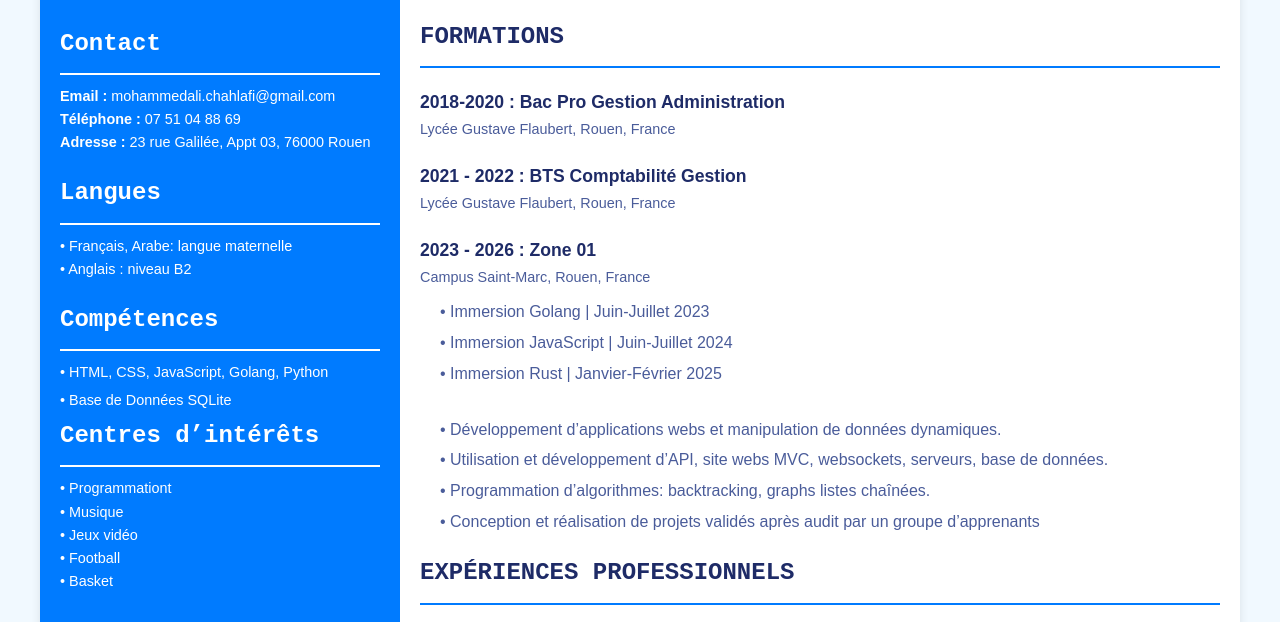
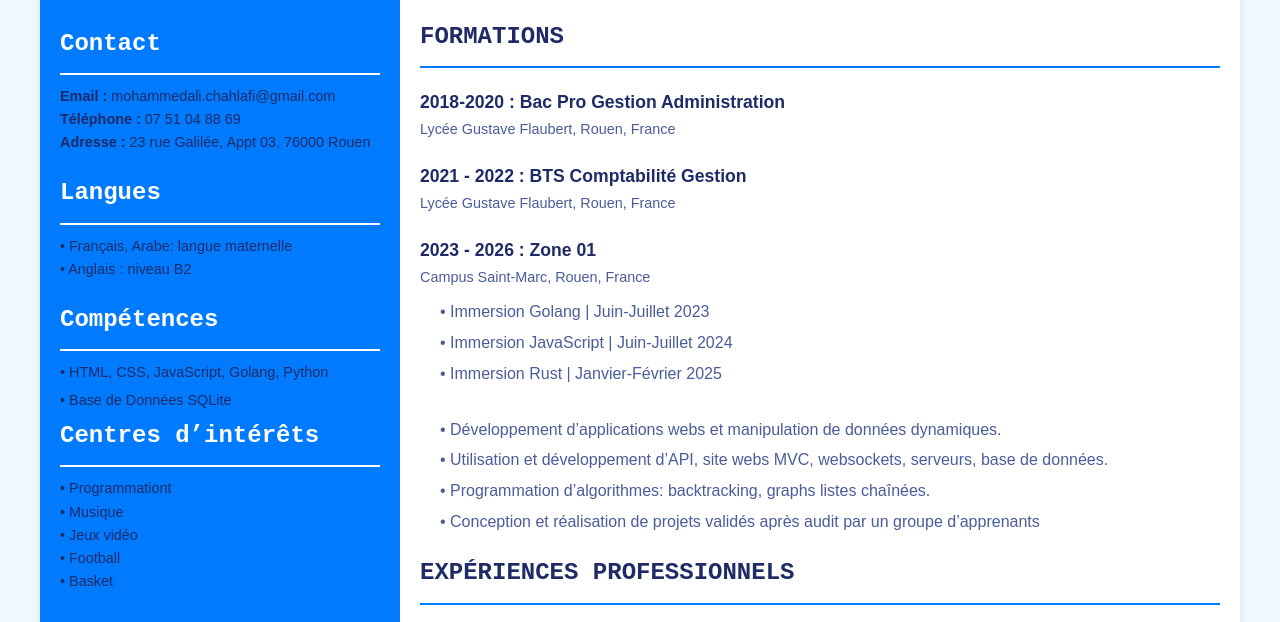
Before and after one commit to mchahlaf/mchahlaf.github.io, a plain HTML site: page index.html in a window 1280 px wide. Shown: the part 163-785 px from the top of the page. Drawn offline with Linux system fonts and the light colour scheme.

Commit message:
Update styles.css

```diff
--- a/styles.css
+++ b/styles.css
@@ -29,7 +29,7 @@ body {
 
 .left-panel {
     background-color: #007bff;
-    color: #fff; /* texte blanc dans le panneau gauche */
+    color: #1e2b67; /* texte blanc dans le panneau gauche */
 }
 
 .profile-photo {
@@ -55,7 +55,7 @@ body {
 
 .info p, .languages p, .skills ul, .interests p {
     font-size: 0.9em;
-    color: #fff;
+    color: #1e2b67;
 }
 
 .skills ul, .interests ul {
```
